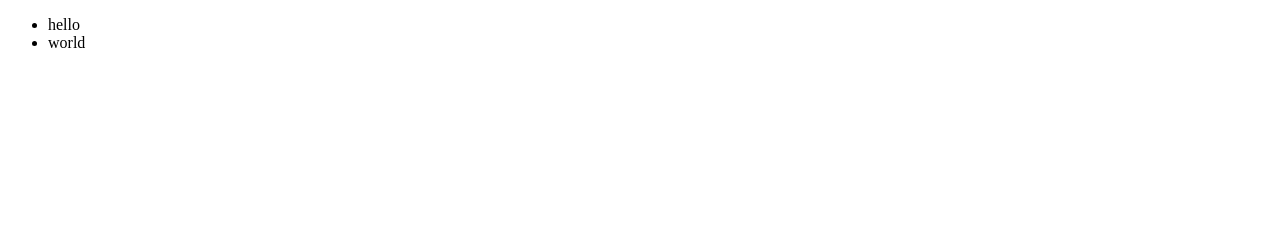
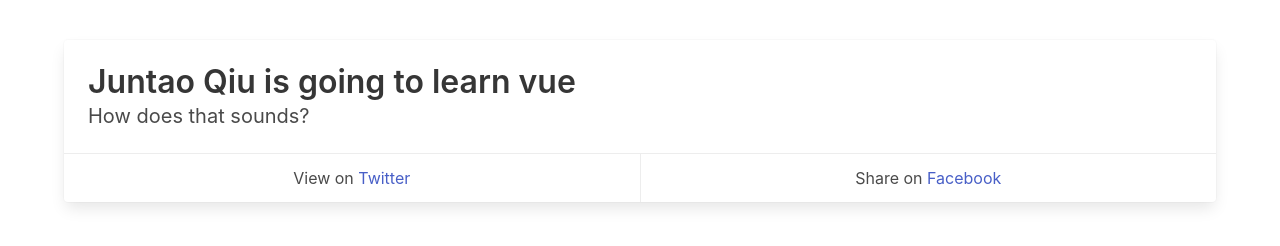
Before and after one commit to abruzzi/vue-demo, a plain HTML site: page index.html in a window 1280 px wide. Drawn offline with nearby package versions, Linux system fonts and the light colour scheme.

Commit message:
card component based on bulma

```diff
--- a/css/style.css
+++ b/css/style.css
@@ -1,3 +1,7 @@
 .is-loading {
   color: orange;
 }
+
+#root {
+  padding-top: 40px;
+}
--- a/index.html
+++ b/index.html
@@ -5,13 +5,16 @@
         <meta name="description" content="">
         <meta name="viewport" content="width=device-width, initial-scale=1">
         <title>Vue Demo</title>
+        <link rel="stylesheet" href="https://cdnjs.cloudflare.com/ajax/libs/bulma/0.4.2/css/bulma.min.css" />
         <link rel="stylesheet" href="css/style.css">
     </head>
     <body>
 
-      <div id="root">
-        <todo-list></todo-list>
+      <div id="root" class="container">
+        <!-- <todo-list></todo-list> -->
+        <card title="Juntao Qiu is going to learn vue" subtitle="How does that sounds?"></card>
       </div>
+
 
 
     <!--
@@ -26,6 +29,6 @@
 		</div> -->
 
 		<script src="https://unpkg.com/vue/dist/vue.js"></script>
-    <script src="js/todo-component.js"></script>
+    <script src="js/card.js"></script>
     </body>
 </html>
--- /dev/null
+++ b/js/card.js
@@ -0,0 +1,31 @@
+Vue.component('card', {
+  props: ['title', 'subtitle'],
+  template: `
+  <div class="card">
+  <div class="card-content">
+    <p class="title">
+      {{title}}
+    </p>
+    <p class="subtitle">
+      {{subtitle}}
+    </p>
+  </div>
+  <footer class="card-footer">
+    <p class="card-footer-item">
+      <span>
+        View on <a href="https://twitter.com/codinghorror/status/506010907021828096">Twitter</a>
+      </span>
+    </p>
+    <p class="card-footer-item">
+      <span>
+        Share on <a href="#">Facebook</a>
+      </span>
+    </p>
+  </footer>
+</div>
+  `
+})
+
+var app = new Vue({
+  el: '#root'
+})
--- a/js/todo-component.js
+++ b/js/todo-component.js
@@ -14,7 +14,6 @@ Vue.component('todo-list', {
   }
 })
 
-
 var app = new Vue({
   el: '#root'
 })
```
